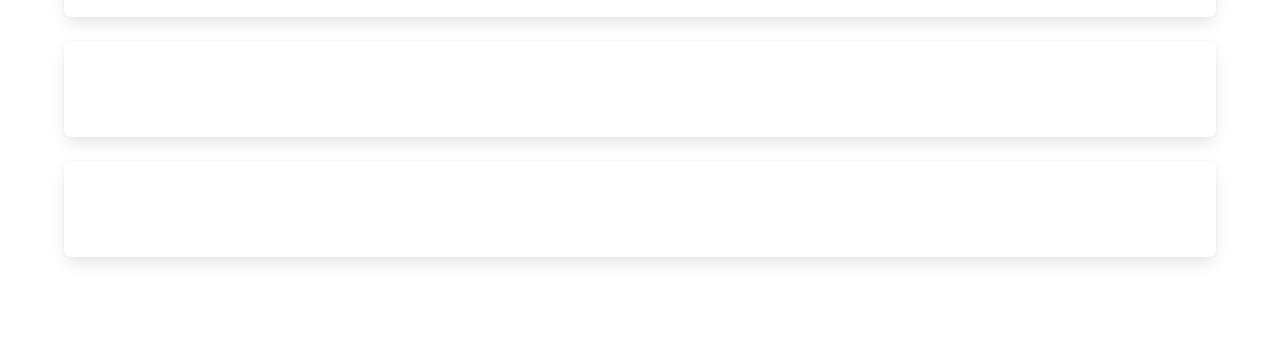
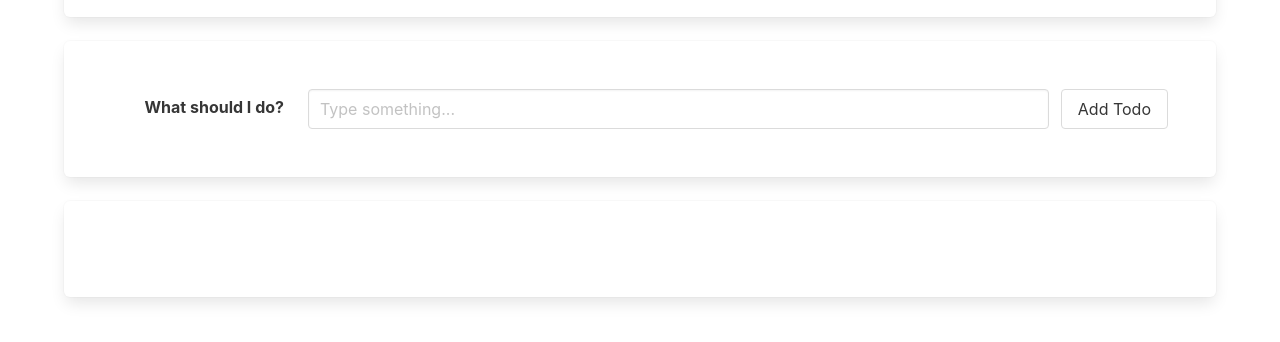
Before and after one commit to wit-hdip-comp-sci-2021/todo-dom, a plain HTML site: page index.html in a window 1280 px wide. Shown: the part 88-430 px from the top of the page. Drawn offline with nearby package versions, Linux system fonts and the light colour scheme.

Commit message:
add todo form

```diff
--- a/index.html
+++ b/index.html
@@ -13,6 +13,19 @@
         <div class="subtitle">Fun things to do</div>
       </div>
       <div class="section box">
+        <div class="field is-horizontal">
+          <div class="field-label is-normal">
+            <label class="label">What should I do?</label>
+          </div>
+          <div class="field-body">
+            <div class="field">
+              <p class="control">
+                <input class="input" type="text" placeholder="Type something...">
+              </p>
+            </div>
+            <button class="button">Add Todo</button>
+          </div>
+        </div>
       </div>
       <div class="section box">
       </div>
```
